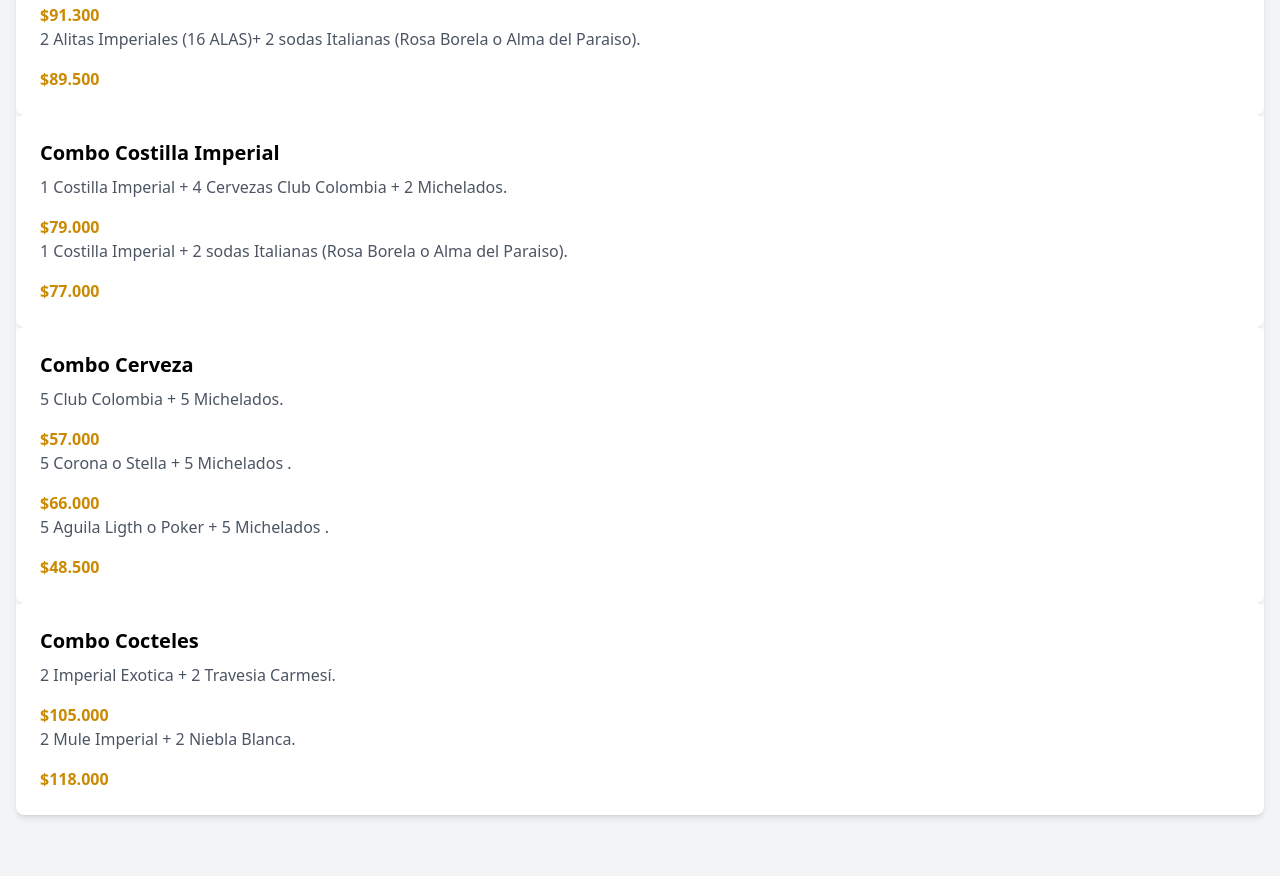
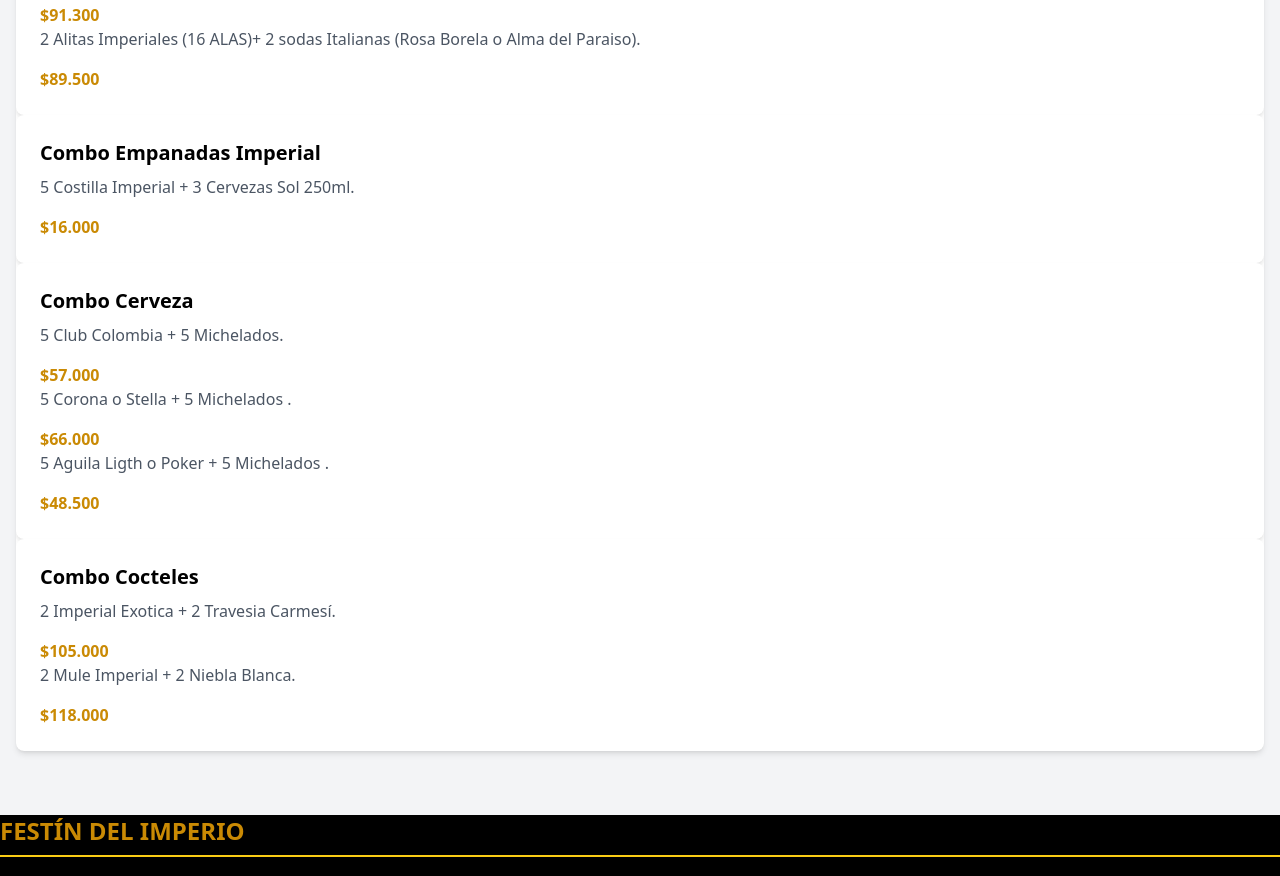
Before and after one commit to Imperiumbar/imperiumbar, a plain HTML site: page index.html in a window 1280 px wide. Shown: the part 2047-2923 px from the top of the page. Drawn offline with nearby package versions, Linux system fonts and the light colour scheme.

Commit message:
Update index.html

```diff
--- a/index.html
+++ b/index.html
@@ -159,15 +159,11 @@
 				 <!-- Menu Combo 3-->
 			     <div class="menu-item bg-white rounded-lg overflow-hidden shadow-md">
 					 <div class="p-6">
-						<h4 class="text-xl font-bold mb-2">Combo Costilla Imperial</h4>
+						<h4 class="text-xl font-bold mb-2">Combo Empanadas Imperial</h4>
 						<p class="text-gray-600 mb-4">
-						   1 Costilla Imperial  + 4 Cervezas Club Colombia  + 2 Michelados.
+						   5 Costilla Imperial  + 3 Cervezas Sol 250ml.
 						</p>
-						<p class="text-yellow-600 font-bold">$79.000</p>
-						 <p class="text-gray-600 mb-4">
-						   1 Costilla Imperial + 2 sodas Italianas (Rosa Borela o Alma del Paraiso).
-						</p>
-						<p class="text-yellow-600 font-bold">$77.000</p>
+						<p class="text-yellow-600 font-bold">$16.000</p>
 					 </div>
 			     </div>
 				 <!-- Menu Combo 4-->
```
